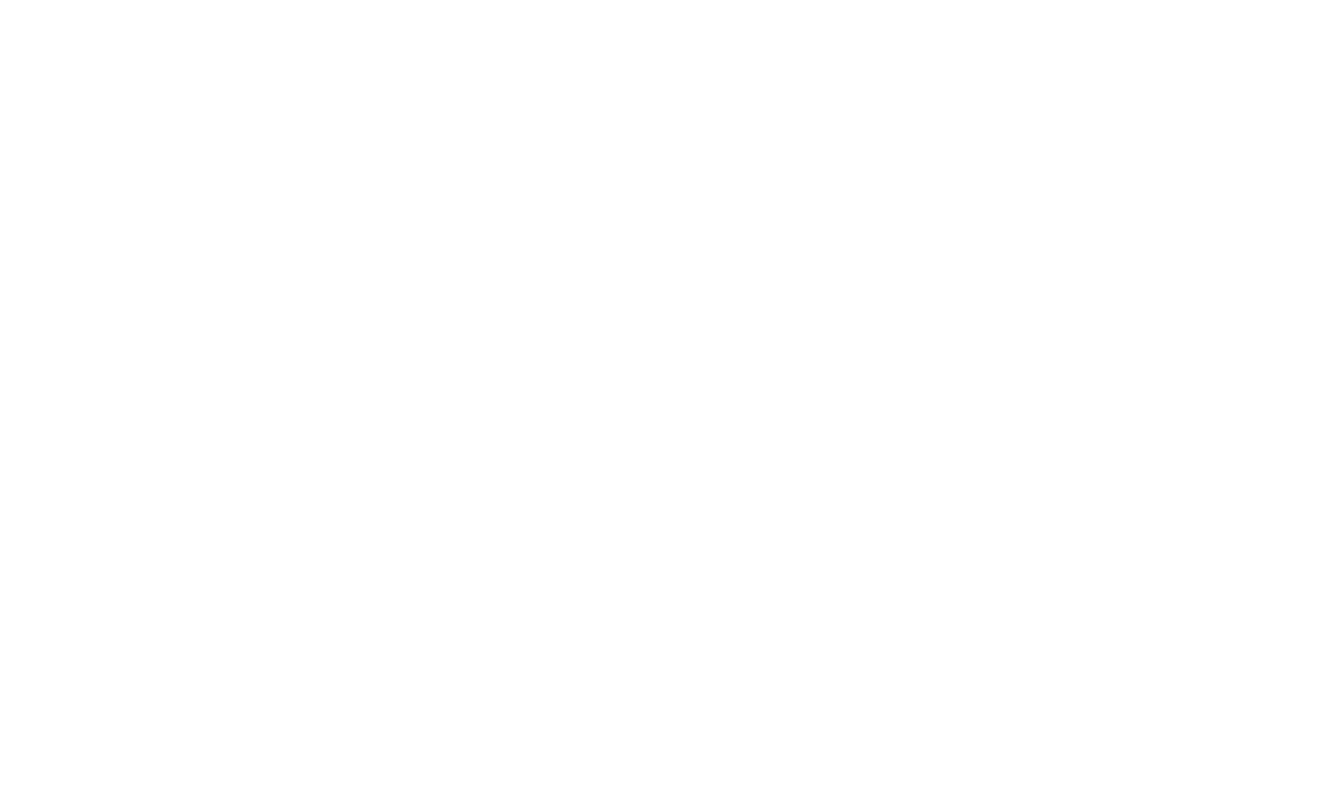
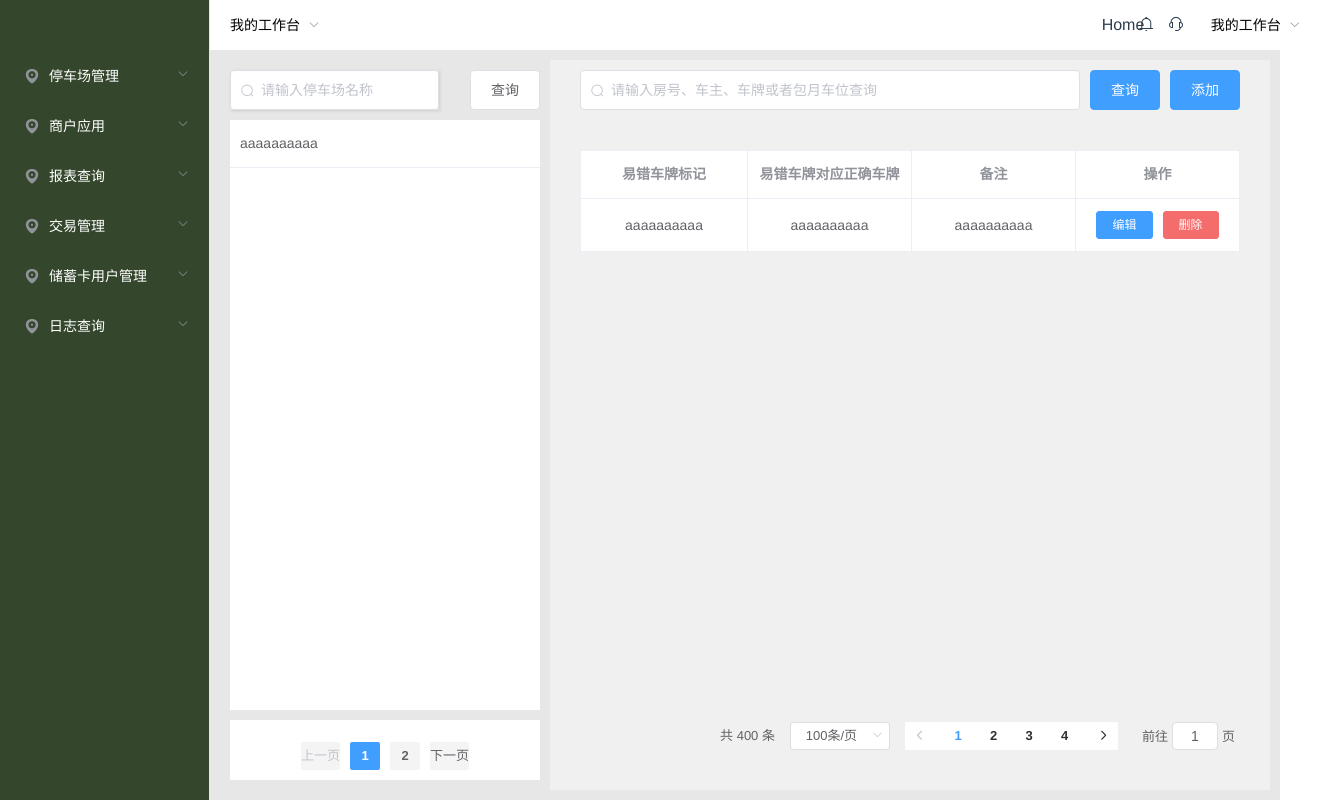
Before and after one commit to spa123456/vue-platform, a Vue app: page /pallibleplatenumber in a window 1280 px wide. Shown: the whole page, 1321 px wide, since content can reach past the window. Built offline with nearby package versions, Linux system fonts and the light colour scheme.

Commit message:
feat:易错车牌编写

```diff
--- /dev/null
+++ b/src/components/carmanagment/Pallibleplatenumber.vue
@@ -0,0 +1,178 @@
+<template>
+  <el-container>
+    <el-aside width="330px">
+      <el-container>
+        <el-header height="40px">
+          <el-row>
+            <el-col :span="18">
+              <div class>
+                <el-input v-model="input" placeholder="请输入停车场名称">
+                  <i class="el-icon-search el-input__icon" slot="prefix"></i>
+                </el-input>
+              </div>
+            </el-col>
+            <el-col :span="6">
+              <div class="aside-btn">
+                <el-button>查询</el-button>
+              </div>
+            </el-col>
+          </el-row>
+        </el-header>
+        <el-main>
+          <template>
+            <el-table
+              :data="tableData"
+              style="width: 100%"
+              :show-header="false"
+              stripe
+              @row-click="querydate"
+            >
+              <el-table-column prop="date"></el-table-column>
+            </el-table>
+          </template>
+        </el-main>
+        <el-footer>
+          <el-pagination
+            background
+            layout="prev,pager ,next"
+            :total="20"
+            :page-size="10"
+            :prev-text="newsprev"
+            :next-text="newsNext"
+          ></el-pagination>
+        </el-footer>
+      </el-container>
+    </el-aside>
+    <el-container class="right-container">
+      <el-header height="60px" class="querycarmessage">
+        <div class="header-input">
+          <el-input
+            placeholder="请输入房号、车主、车牌或者包月车位查询"
+            prefix-icon="el-icon-search"
+            v-model="inputvalue"
+          ></el-input>
+        </div>
+        <div>
+          <el-button type="primary">查询</el-button>
+          <el-button type="primary">添加</el-button>
+
+        </div>
+      </el-header>
+      <el-main>
+            <el-table :data="cartableData" style="width: 100%" stripe border>
+              <el-table-column label="易错车牌标记" prop="date" align="center"></el-table-column>
+              <el-table-column label="易错车牌对应正确车牌" prop="date" align="center"></el-table-column>
+              <el-table-column label="备注" prop="date" align="center"></el-table-column>
+              <el-table-column label="操作" align="center" >
+                <template slot-scope="scope">
+                  <el-button size="mini" type="primary ">编辑</el-button>
+                  <el-button size="mini" type="danger ">删除</el-button>
+                </template>
+              </el-table-column>
+            </el-table>
+      </el-main>
+      <el-footer height="60px" class="ationfooter">
+        <el-pagination
+          @size-change="handleSizeChange"
+          @current-change="handleCurrentChange"
+          :current-page="currentPage"
+          :page-sizes="[100, 200, 300, 400]"
+          :page-size="100"
+          layout="total, sizes, prev, pager, next, jumper"
+          :total="400"
+        ></el-pagination>
+      </el-footer>
+    </el-container>
+  </el-container>
+</template>
+<script>
+export default {
+  data() {
+    return {
+      input: "", //aside查询停车场的input
+      inputvalue: "", //查询车主房主车位信息的号码
+      tableData: [
+        {
+          date: "aaaaaaaaaa"
+        }
+      ],
+      newsprev: "上一页",
+      newsNext: "下一页",
+      activeName: "first",
+      cartableData: [
+        {
+          date: "aaaaaaaaaa"
+        }
+      ], //包月车辆业主数据
+      currentPage: 1
+    };
+  },
+  methods: {
+    querydate(val) {
+      console.log(val.date);
+    },
+    handleClick(tab, event) {
+      console.log(tab, event);
+    },
+
+    /*
+     **  @description 页码界面的操作
+     **  @param {}
+     **  @return
+     **  @author shipingan
+     */
+    handleSizeChange(val) {
+      console.log(`每页 ${val} 条`);
+    },
+    handleCurrentChange(val) {
+      console.log(`当前页: ${val}`);
+    }
+  }
+};
+</script>
+
+<style lang="less" scoped>
+.el-container {
+  padding: 10px;
+  height: 100%;
+  .el-aside {
+    background-color: rgb(231, 231, 231);
+    height: 100%;
+    .el-header {
+      box-shadow: none;
+      background-color: rgb(231, 231, 231);
+      padding: 0;
+      .el-input {
+        width: 90%;
+        box-shadow: 1px 1px 3px #ccc;
+      }
+      .aside-btn {
+        text-align: right;
+      }
+    }
+    .el-main {
+      padding: 0;
+      margin: 10px 0;
+      background-color: #fff;
+    }
+    .el-footer {
+      text-align: center;
+      padding-top: 20px;
+      background-color: #fff;
+    }
+  }
+  .querycarmessage {
+    display: flex;
+    .header-input {
+      flex: 1;
+      padding-right: 10px;
+    }
+  }
+  .right-container {
+    background-color: rgb(240, 240, 240);
+  }
+  .ationfooter {
+    text-align: right;
+  }
+}
+</style>
--- a/src/router.js
+++ b/src/router.js
@@ -68,6 +68,11 @@ export default new Router({
           name:'cartype',
           component:() => import('./components/carmanagment/Cartype.vue')
         },
+        {
+          path:'/pallibleplatenumber',
+          name:'pallibleplatenumber',
+          component:() => import('./components/carmanagment/Pallibleplatenumber.vue')
+        },
       ]
 
     }
--- a/src/views/NavigationMenu.vue
+++ b/src/views/NavigationMenu.vue
@@ -31,7 +31,7 @@
             <el-menu-item index="blacklistcar">黑名车辆</el-menu-item>
             <el-menu-item index="stopcarcrcode">停车记录</el-menu-item>
             <el-menu-item index="cartype">车辆类型</el-menu-item>
-            <el-menu-item index="1-9">易错车牌</el-menu-item>
+            <el-menu-item index="pallibleplatenumber">易错车牌</el-menu-item>
             <el-menu-item index="1-10">临停车辆</el-menu-item>
             <el-menu-item index="1-11">包月规则</el-menu-item>
             <el-menu-item index="1-12">异常记录</el-menu-item>
```
